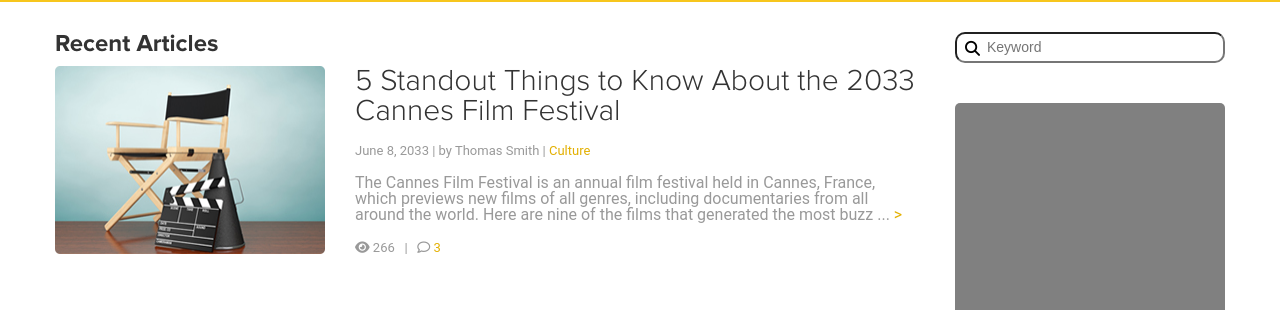
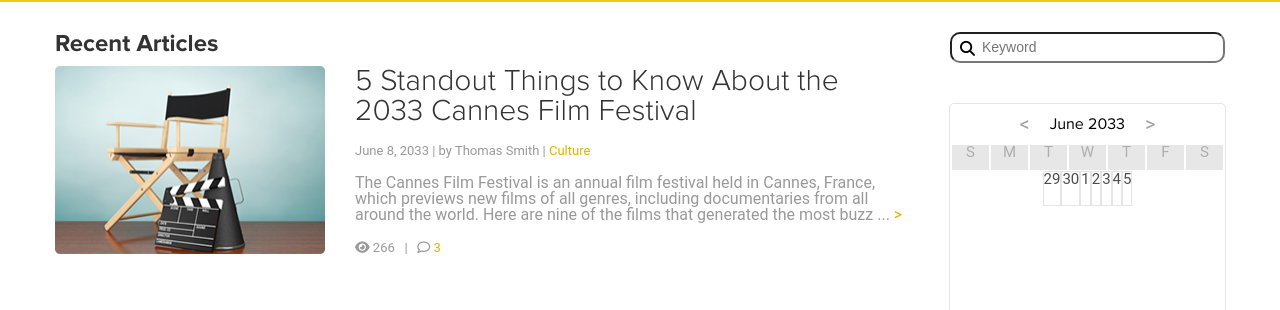
Before and after one commit to thoczek/Gotham, a plain HTML site: page index.html in a window 1280 px wide. Shown: the part 63-373 px from the top of the page. Drawn offline with Linux system fonts and the light colour scheme; a web font is replaced by a local one.

Commit message:
calendar

```diff
--- a/css/styles.css
+++ b/css/styles.css
@@ -217,12 +217,62 @@ aside{
 }
 /*-------------------Calendar--------------------*/
 .calendar-container{
+	display:flex;
 	margin-top:40px;
 	margin-bottom: 45px;
-	background-color: gray;
+/*	background-color: gray;*/
+	border: 1px solid #e5e5e5;
 	height:235px;
 	width:100%;
 	border-radius: 5px;
+	color:#4d4d4d;
+	flex-direction: column;
+	justify-content: flex-start;
+	align-items: center;
+}
+.calendar-caption{
+	display: flex;
+	height: 40px;
+	align-items: center;
+	justify-content: space-between;
+	font-size: 16px;
+}
+.calendar-arrow{
+	color: #a0a0a0;
+	padding: 0	20px;
+	font-size: 20px;
+}
+.calendar-month{
+	flex-grow: 1;
+	font-family: Proxima_Nova;
+	text-align: center;
+	text-transform: capitalize;
+	color: black;
+}
+.calendar-weekdays{
+	display: flex;
+	height: 27px;
+	align-items: stretch;
+	color: #aeaeae;
+}
+.calendar-weekdays-item{
+	text-align: center;
+	width: 37px;
+	background-color: #e7e7e7;
+	border: 1px solid white;
+
+}
+.calendar-days{
+	display: flex;
+	align-items: center;
+	color: #4d4d4d;
+	align-items: stretch;
+	height:35px;
+}
+.calendar-days-item{
+	text-align: center;
+	flex-grow:1;
+	border: 1px solid #e5e5e5;
 }
 /*-------------------News--------------------*/
 .news-container{
--- a/index.html
+++ b/index.html
@@ -91,7 +91,29 @@
 				<input class="search-field" type="text" placeholder='Keyword'>
 			</div>
 			<div class="calendar-container">
-
+				<div class="calendar-caption">
+					<div class="calendar-arrow"><</div>
+					<div class="calendar-month">june 2033</div>
+					<div class="calendar-arrow">></div>
+				</div>
+				<div class="calendar-weekdays">
+					<div class="calendar-weekdays-item">S</div>
+					<div class="calendar-weekdays-item">M</div>
+					<div class="calendar-weekdays-item">T</div>
+					<div class="calendar-weekdays-item">W</div>
+					<div class="calendar-weekdays-item">T</div>
+					<div class="calendar-weekdays-item">F</div>
+					<div class="calendar-weekdays-item">S</div>
+				</div>
+				<div class="calendar-days">
+					<div class="calendar-days-item">29</div>
+					<div class="calendar-days-item">30</div>
+					<div class="calendar-days-item">1</div>
+					<div class="calendar-days-item">2</div>
+					<div class="calendar-days-item">3</div>
+					<div class="calendar-days-item">4</div>
+					<div class="calendar-days-item">5</div>
+				</div>
 			</div>
 			<div class="news-container">
 				<div class="news-caption">Popular News</div>
```
